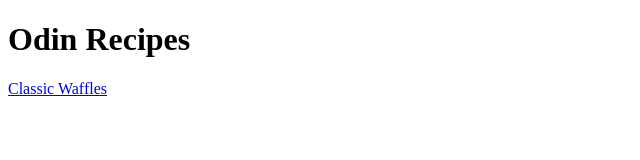
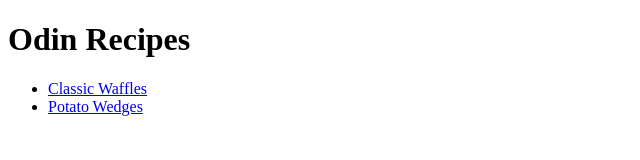
Before and after one commit to Devansh-Chauhan/odin-recipes, a plain HTML site: page index.html in a window 1280 px wide. Shown: the whole page, without its empty margins (0-640 px from the left). Drawn offline with Linux system fonts and the light colour scheme.

Commit message:
Fixing of links on homepage

```diff
--- a/index.html
+++ b/index.html
@@ -6,6 +6,9 @@
 </head>
 <body>
     <h1>Odin Recipes</h1>
-    <a href="recipes/classicWaffles.html">Classic Waffles</a>
+    <ul>
+    <li><a href="recipes/classicWaffles.html">Classic Waffles</a></li>
+    <li><a href="recipes/potatoWedeges.html">Potato Wedges</a></li>
+    </ul>
 </body>
 </html>
```
